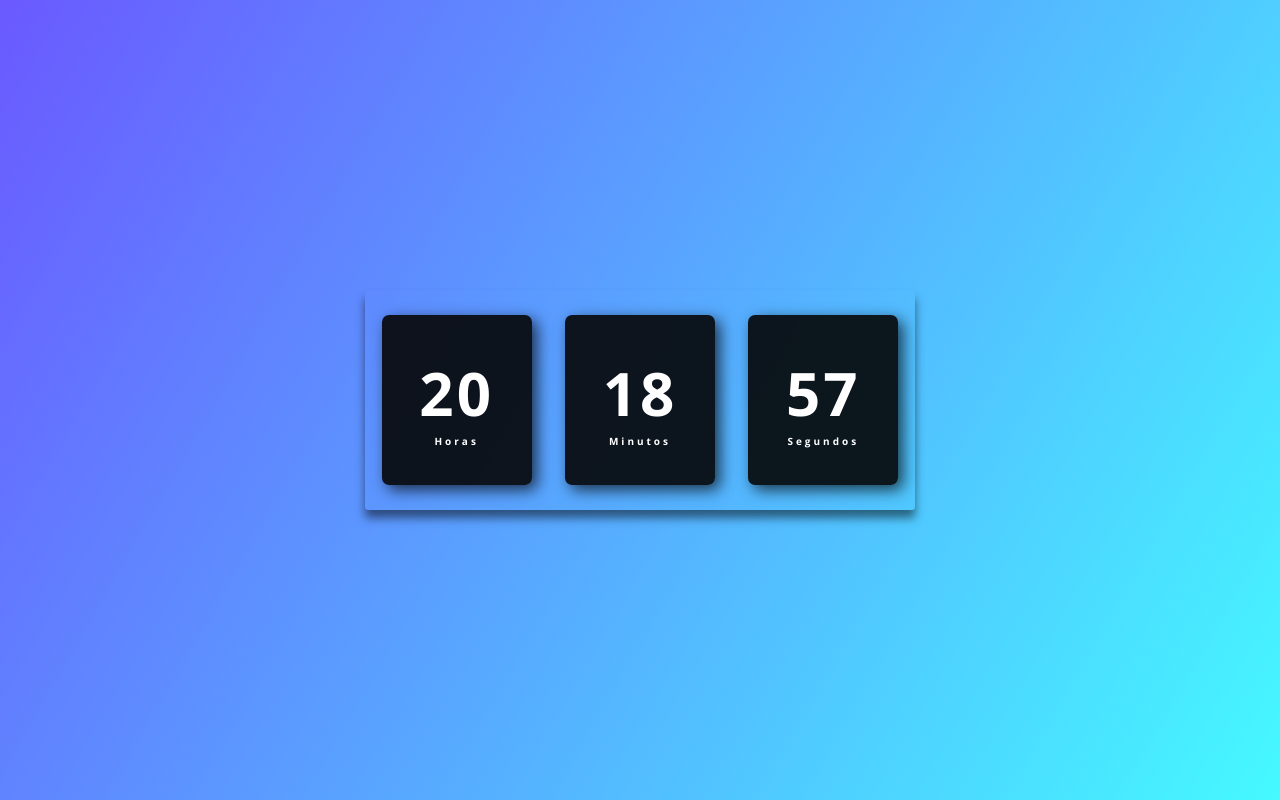
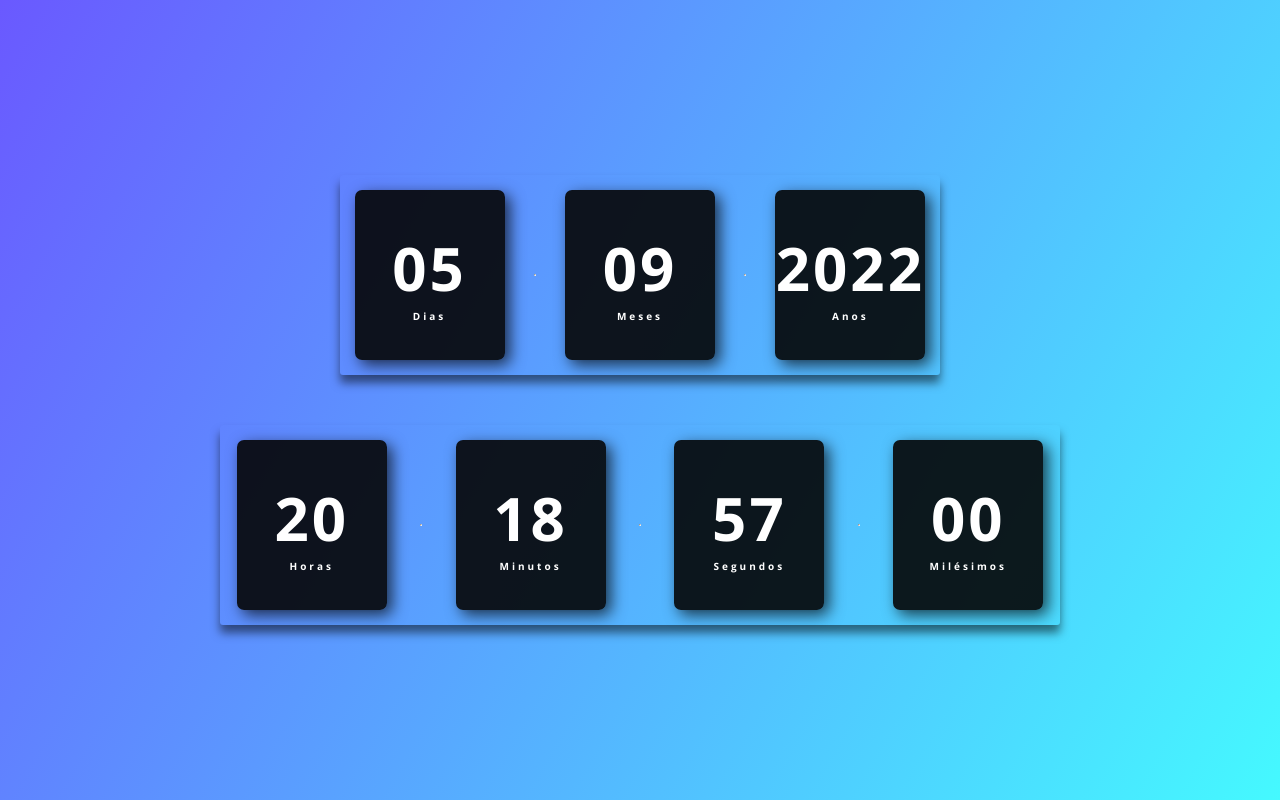
Before and after one commit to WillianMSdS/Atividade-Frank4, a plain HTML site: page index.html in a window 1280 px wide. Drawn offline with nearby package versions, Linux system fonts and the light colour scheme.

Commit message:
Atividade-Frank4

```diff
--- a/index.html
+++ b/index.html
@@ -8,20 +8,43 @@
     <title>Relógio Digital</title>
 </head>
 <body>
+
+    <div class="dias">
+        <div>
+            <span id="dias">00</span>
+            <span class="tempo">Dias</span>
+        </div>
+<HR>
+        <div>
+            <span id="meses">00</span>
+            <span class="tempo">Meses</span>
+        </div>
+<HR>
+        <div>
+            <span id="anos">00</span>
+            <span class="tempo">Anos</span>
+        </div>
+    </div>
+
     <div class="relogio">
         <div>
             <span id="horas">00</span>
             <span class="tempo">Horas</span>
         </div>
-
+<HR>
         <div>
             <span id="minutos">00</span>
             <span class="tempo">Minutos</span>
         </div>
-
+<HR>
         <div>
             <span id="segundos">00</span>
             <span class="tempo">Segundos</span>
+        </div>
+<HR>
+        <div>
+            <span id="milesimos">00</span>
+            <span class="tempo">Milésimos</span>
         </div>
     </div>
 
--- a/script.js
+++ b/script.js
@@ -1,12 +1,20 @@
 const horas = document.getElementById('horas');
 const minutos = document.getElementById('minutos');
 const segundos = document.getElementById('segundos');
+const milesimos = document.getElementById('milesimos');
+const dias = document.getElementById('dias');
+const meses = document.getElementById('meses');
+const anos = document.getElementById('anos');
 
 const relogio = setInterval(function time() {
     let dateToday = new Date();
     let hr = dateToday.getHours();
     let min = dateToday.getMinutes();
     let s = dateToday.getSeconds();
+    let mill = dateToday.getMilliseconds();
+    let day = dateToday.getDate();
+    let mont = dateToday.getMonth() + 1;
+    let ye = dateToday.getFullYear();
 
     if (hr <10) hr = '0' + hr;
 
@@ -14,8 +22,20 @@ const relogio = setInterval(function time() {
 
     if (s <10) s = '0' + s;
 
+    if (mill <10) mill = '0' + mill;
+
+    if (day <10) day = '0' + day;
+
+    if (mont <10) mont = '0' + mont;
+
+    if (ye <10) ye = '0' + ye;
+
     horas.textContent = hr;
     minutos.textContent = min;
     segundos.textContent = s;
+    milesimos.textContent = mill;
+    dias.textContent = day;
+    meses.textContent = mont;
+    anos.textContent = ye;
 
 })
--- a/style.css
+++ b/style.css
@@ -12,14 +12,15 @@ body{
     display: flex;
     align-items: center;
     justify-content: center;
+    flex-direction: column;
 }
 
 .relogio{
     display: flex;
     align-items: center;
     justify-content: space-around;
-    height: 220px;
-    width: 550px;
+    height: 200px;
+    width: 840px;
     background: transparent;
     border-radius: 3px;
     box-shadow: 0px 8px 10px rgba(0, 0, 0, .5);
@@ -47,3 +48,38 @@ body{
 .relogio span.tempo{
     font-size: 10px;
 }
+
+.dias{
+    margin-bottom: 50px;
+    display: flex;
+    align-items: center;
+    justify-content: space-around;
+    height: 200px;
+    width: 600px;
+    background: transparent;
+    border-radius: 3px;
+    box-shadow: 0px 8px 10px rgba(0, 0, 0, .5);
+}
+
+.dias div{
+    height: 170px;
+    width: 150px;
+    display: flex;
+    flex-direction: column;
+    align-items: center;
+    justify-content: center;
+    color: #fff;
+    background: rgba(5, 5, 5, .9);
+    box-shadow: 5px 5px 15px rgba(0, 0, 0, .7);
+    border-radius: 7px;
+    letter-spacing: 3px;
+}
+
+.dias span {
+    font-weight: bolder;
+    font-size: 60px;
+}
+
+.dias span.tempo {
+    font-size: 10px;
+}
```
